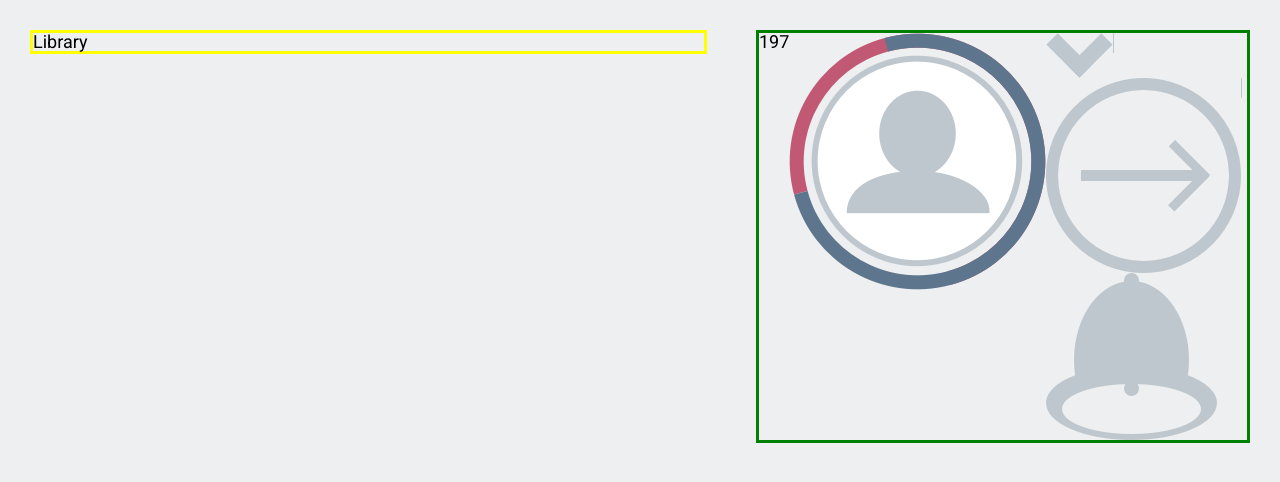
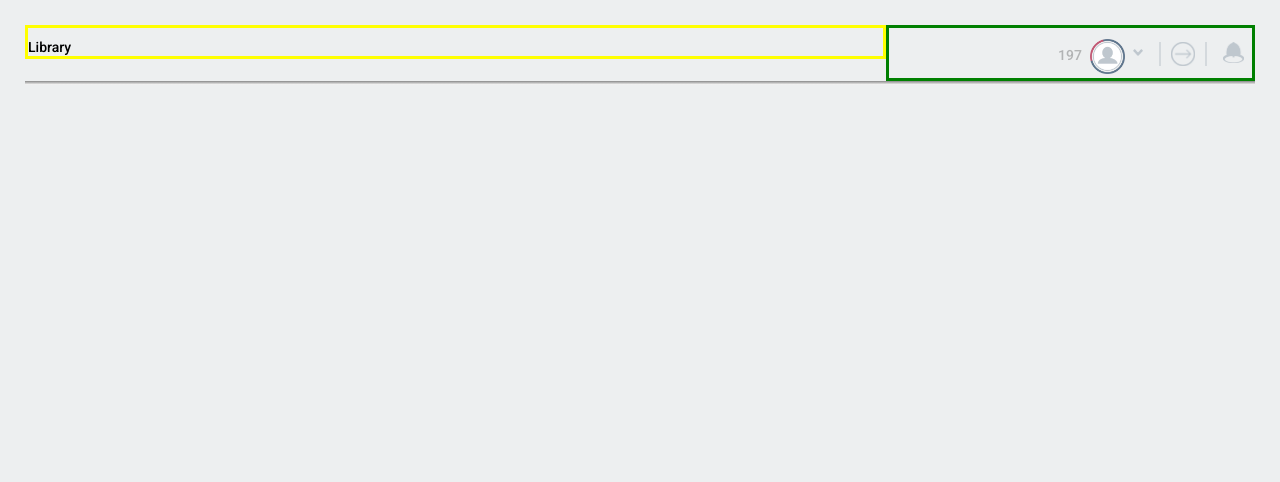
Before and after one commit to suzirubi/treehouse, a plain HTML site: page index.html in a window 1280 px wide. Drawn offline with Linux system fonts and the light colour scheme.

Commit message:
add nav bar with floats

```diff
--- a/css/styles.css
+++ b/css/styles.css
@@ -1,38 +1,88 @@
+
+*,
+*::before,
+*::after {
+  -webkit-box-sizing: border-box;
+  -moz-box-sizing: border-box;
+  box-sizing: border-box;
+  margin: 0;
+  padding:0;
+}
 body {
-  margin: 30px;
   background-color: rgba(237,239,240,1);
   font-family: 'Roboto';
   font-size: 18px;
   line-height: 1em;
   color: rgba(0,0,0,1);
+  margin: 25px;
 }
+img {
+  width: 1.5em;
+}
+
 .navBar {
   position: relative;
-  display:block;
-  /*letter-spacing: 1em;*/
+  display: block;
+  font-size: 14px;
+  font-weight: 500;
 }
 .leftNav {
   float: left;
-  width: 55%;
+  width: 70%;
   border: 3px solid yellow;
+  padding-top: 10px;
 }
+/*right menu half*/
 .rightNav {
   float: right;
-  width: 40%;
+  width: 30%;
   border: 3px solid green;
+  color: rgba(0,0,0,.25);
 }
 .rightNav > * {
+  float: right;
+  margin-left: 8px;
+  margin-top: 0.5em;
+}
+/*.rightNav img{
+  width: 1em;
+}*/
+.box img {
+  margin-top: 0.5em;
+  width: 0.1em;
+  height: 2em;
+  background: rgba(191,196,206,1);
+  margin-right: 8px;
+}
+#number {
+  margin-top: 1.3em;
+}
+#person img {
+  width: 2.5em;
+  margin-top: 0.3em;
+}
+#downArrow img {
+  width: .75em;
+  margin-top: 1em;
+  margin-right: 8px;
+}
+#linedArrow img {
+  width: 3.4em;
+  margin-top: .5em;
+  margin-right: 8px;
+  border-right: 2px solid rgb(212,217,221);
+  padding-right: 10px;
+  border-left: 2px solid rgb(212,217,221);
+  padding-left: 10px;
+}
+#bell img {
+  margin-top: .5em;
+  margin-right: 8px;
+}
+
+#horizontalBar {
   float: left;
+  width: 100%;
+  height: 4px;
+  background-image: linear-gradient(#888, #fff);
 }
-.right
-.bar {
-  font-family: 'Roboto';
-  font-size: 70px;
-  font-weight: 100;
-  color: rgba(191,196,206,1);
-}
-.box img {
-  width: 1px;
-  height: 20px;
-  background: rgba(191,196,206,1);
-}
--- a/index.html
+++ b/index.html
@@ -2,19 +2,23 @@
 <html>
 <head>
   <meta charset="utf-8">
-    <link rel="stylesheet" href="css/styles.css">
+  <link href="css/styles.css" rel="stylesheet"media="screen">
   <link href="https://fonts.googleapis.com/css?family=Roboto:100i,300,300i,400,400i,500,700,900" rel="stylesheet">
   <title>Treehouse</title>
 </head>
 <body>
   <div class="navBar">
     <div class="leftNav">Library</div>
-
-      <div class="rightNav"><div>197</div>
-      <img id="person" src="image/person.png" alt="person icon" />
-      <img src="image/downArrow.png" alt="arrow" /></span><span class="box"><img src="image/bell.png"></span><img src="image/lined-arrow.png" alt="arrow"/><span class="box"><img src="image/bell.png"></span><img src="image/bell.png" alt="bell" />
+    <div class="rightNav">
+      <div id="bell"><img src="image/bell.png" alt="bell" /></div>
+      <div id="linedArrow"><img src="image/lined-arrow.png" alt="arrow"/></div>
+      <div id="downArrow"><img src="image/downArrow.png" alt="arrow"/></div>
+      <div id="person"><img src="image/person.png" alt="person icon" /></div>
+      <div id="number">197</div>
     </div>
-
+  <div id="horizontalBar">
+    <img src="image/invisibleBox.png"/>
+  </div>
 </div>
 </body>
 </html>
```
Also changed, not shown: image/invisibleBox.png (added). Lines whose indentation alone changed are shown as unchanged.
